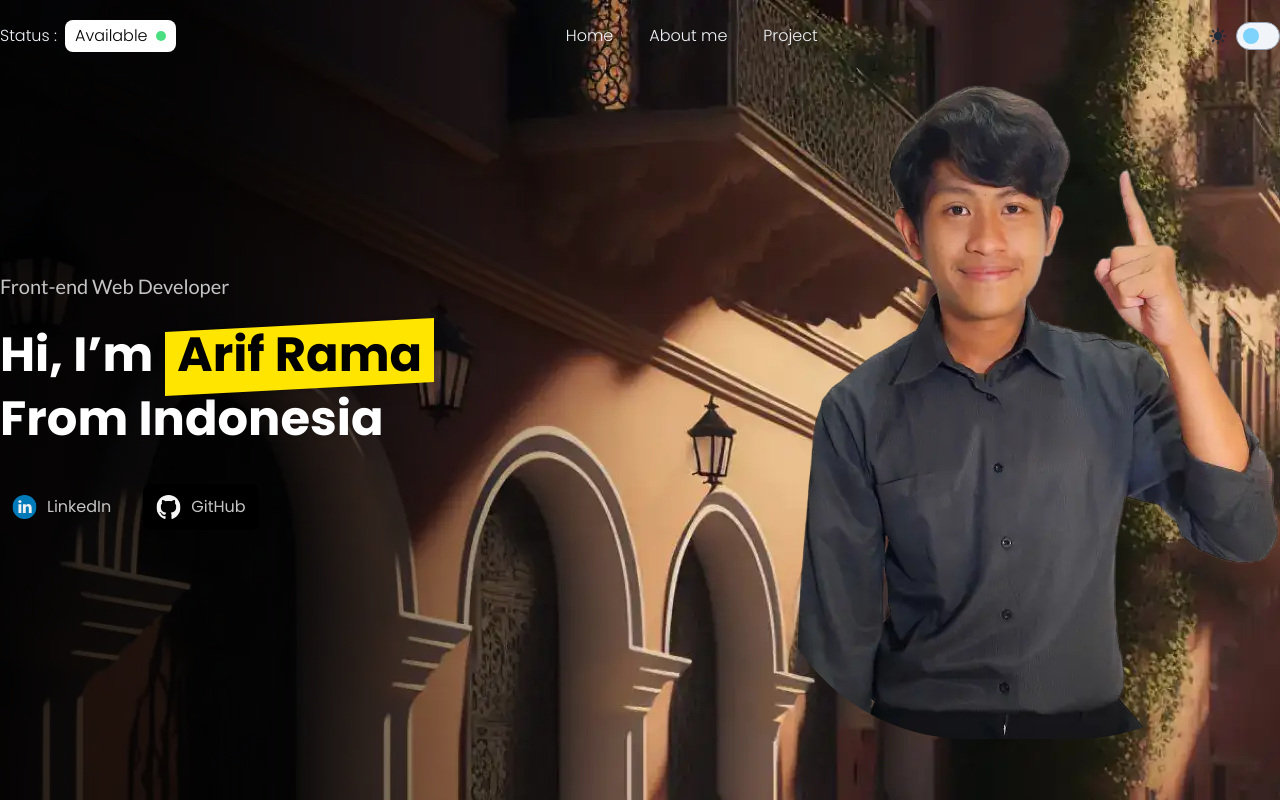
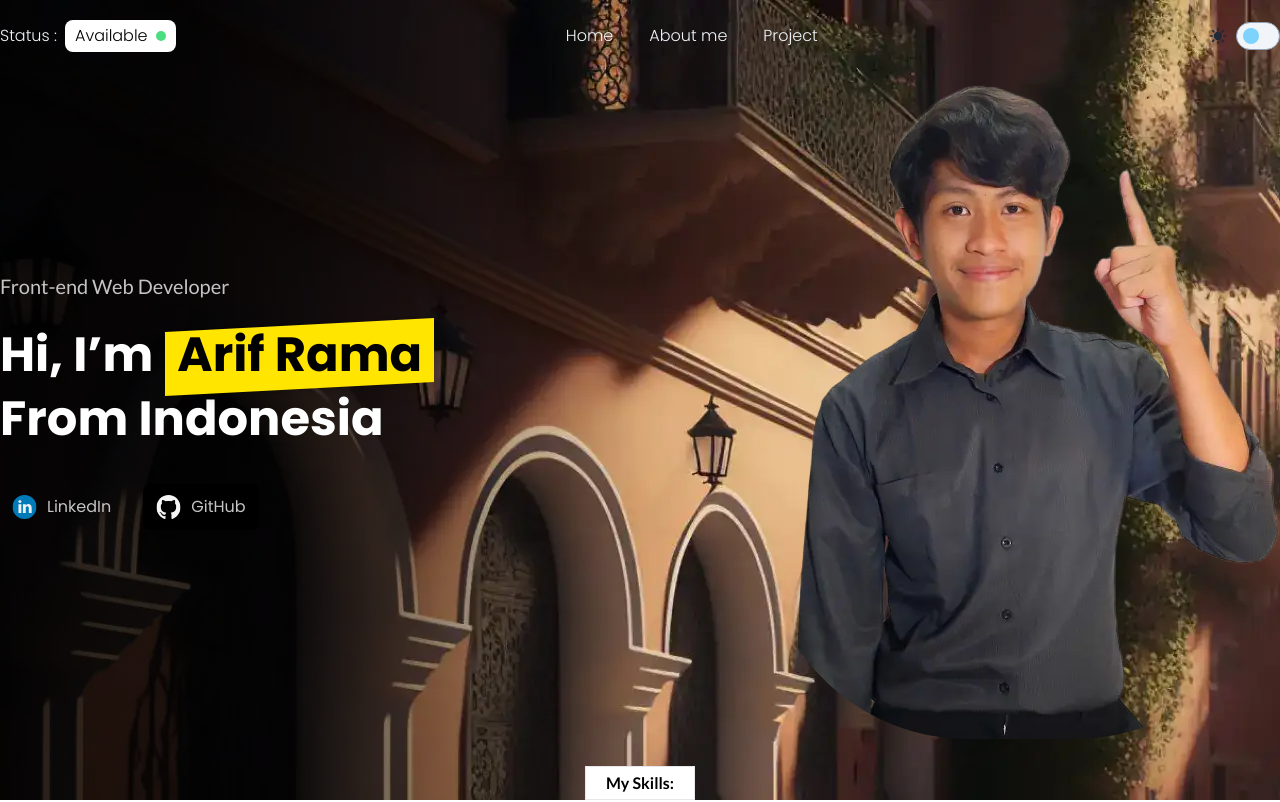
Before and after one commit to ariframaps/portofolio, a React (Create React App) app: page / in a window 1280 px wide. Shown: the top 802 px of the page. Built offline with nearby package versions, Linux system fonts and the light colour scheme.

Commit message:
redesign skill section

```diff
--- a/src/pages/homepage/components/Skills.jsx
+++ b/src/pages/homepage/components/Skills.jsx
@@ -16,7 +16,6 @@ import MySQL from '../../../assets/logo/MySQL.svg';
 export const Skills = () => {
     return (
         <section className="border border-transparent border-b-[#CBCBCB] text-center flex flex-col items-center justify-center py-[30px]">
-            <p className='font-bold font-lato mb-7'>My Skills:</p>
             <div className='flex gap-[48px]'>
                 <img src={HTML} alt="HTML logo" />
                 <img src={CSS} alt="CSS logo" />
--- a/src/pages/homepage/components/hero_section/HeroSection.jsx
+++ b/src/pages/homepage/components/hero_section/HeroSection.jsx
@@ -27,6 +27,9 @@ export const HeroSection = () => {
                     <img className='relative z-[2]' src={arif_rama} alt="Arif Rama" />
                 </div>
             </div>
+            <p className='absolute inset-x-0 bottom-0 font-bold font-lato text-black'>
+                <p className='bg-white w-fit m-auto px-5 py-1 border'>My Skills:</p>
+            </p>
         </section>
     )
 }
--- a/src/styles/output.css
+++ b/src/styles/output.css
@@ -776,6 +776,12 @@ video {
   height: 140px;
 }
 
+.h-fit {
+  height: -webkit-fit-content;
+  height: -moz-fit-content;
+  height: fit-content;
+}
+
 .min-h-screen {
   min-height: 100vh;
 }
@@ -816,6 +822,12 @@ video {
   width: 600px;
 }
 
+.w-fit {
+  width: -webkit-fit-content;
+  width: -moz-fit-content;
+  width: fit-content;
+}
+
 .max-w-screen-3xl {
   max-width: 1600px;
 }
@@ -980,6 +992,10 @@ video {
 
 .border {
   border-width: 1px;
+}
+
+.border-b-0 {
+  border-bottom-width: 0px;
 }
 
 .border-slate-400 {
@@ -1149,6 +1165,10 @@ video {
   padding: 0.625rem;
 }
 
+.p-4 {
+  padding: 1rem;
+}
+
 .px-2 {
   padding-left: 0.5rem;
   padding-right: 0.5rem;
@@ -1237,6 +1257,21 @@ video {
 .py-5 {
   padding-top: 1.25rem;
   padding-bottom: 1.25rem;
+}
+
+.px-3 {
+  padding-left: 0.75rem;
+  padding-right: 0.75rem;
+}
+
+.px-5 {
+  padding-left: 1.25rem;
+  padding-right: 1.25rem;
+}
+
+.py-3 {
+  padding-top: 0.75rem;
+  padding-bottom: 0.75rem;
 }
 
 .pe-\[50px\] {
```
